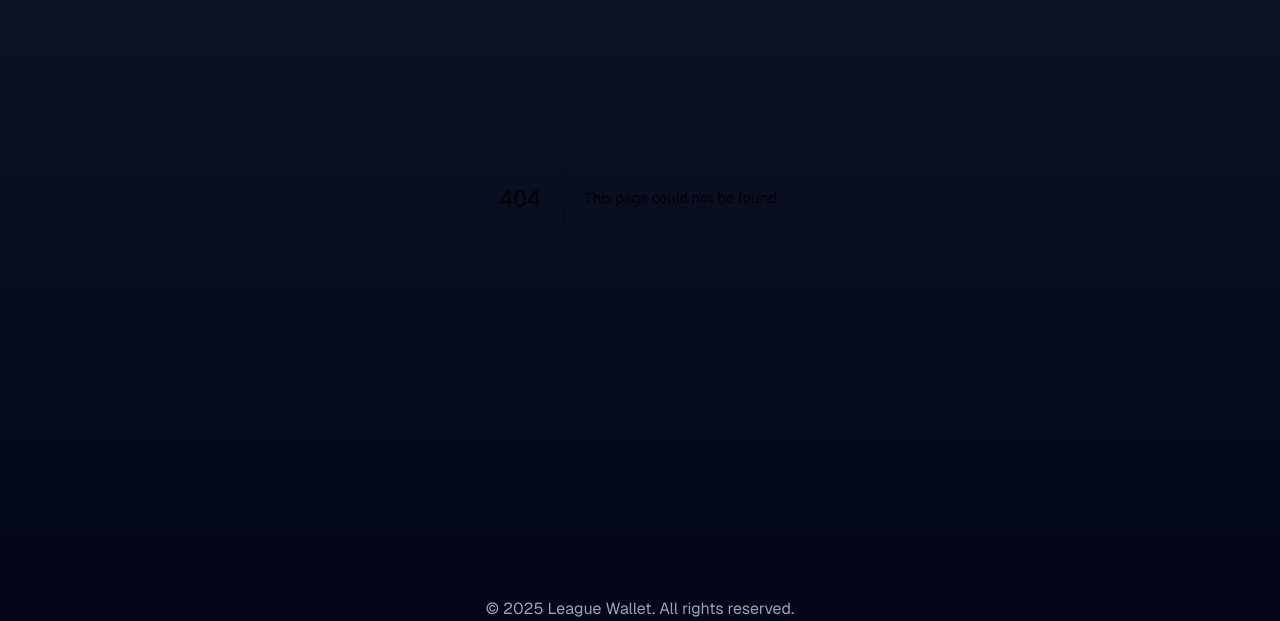
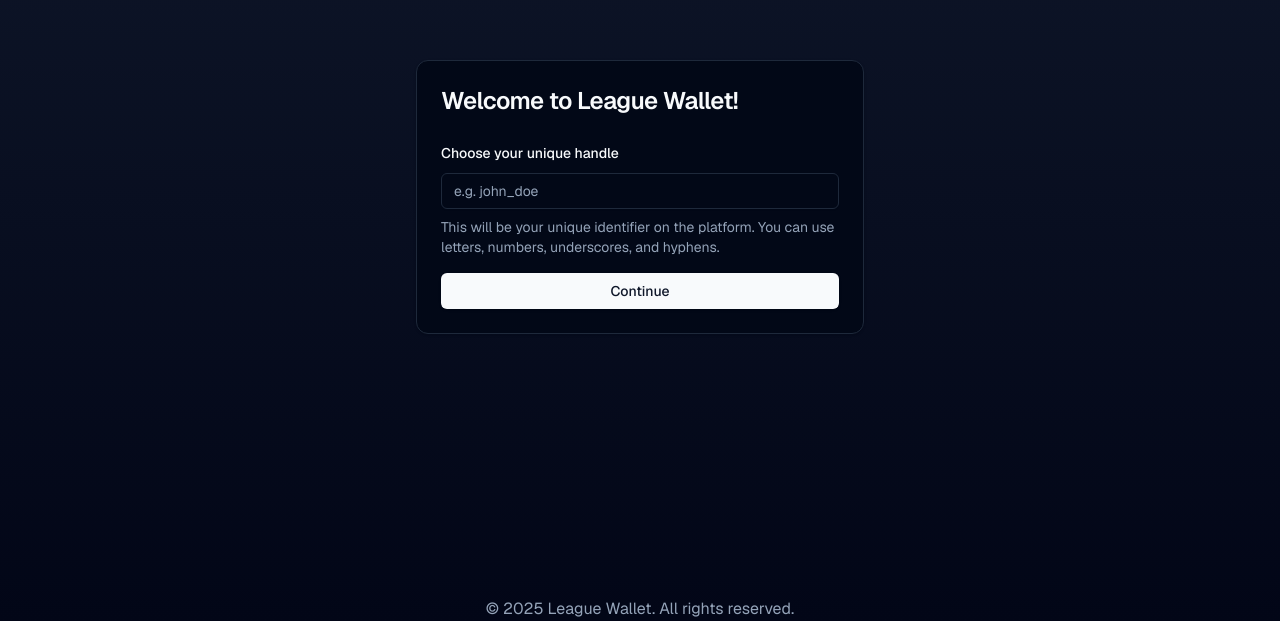
Before and after one commit to ObscureBrandon/gdsc-hackathon, a Next.js app: page /onboarding in a window 1280 px wide. Before the commit this address had no page. Shown: the part 203-824 px from the top of the page. Built offline with nearby package versions, Linux system fonts and the light colour scheme; no server answers.

Commit message:
Onboarding page

```diff
--- /dev/null
+++ b/src/app/(protected)/onboarding/page.tsx
@@ -0,0 +1,103 @@
+"use client";
+
+import { useSession } from "next-auth/react";
+import { useRouter } from "next/navigation";
+import { useState } from "react";
+import { toast } from "sonner";
+import { z } from "zod";
+import { Button } from "~/components/ui/button";
+import { Card, CardContent, CardHeader, CardTitle } from "~/components/ui/card";
+import { Input } from "~/components/ui/input";
+import { Label } from "~/components/ui/label";
+
+const handleSchema = z
+  .string()
+  .min(3, "Handle must be at least 3 characters")
+  .max(20, "Handle must be less than 20 characters")
+  .regex(
+    /^[a-zA-Z0-9_-]+$/,
+    "Handle can only contain letters, numbers, - and _",
+  );
+
+export default function OnboardingPage() {
+  const router = useRouter();
+  const { data: session, update: updateSession } = useSession();
+  const [handle, setHandle] = useState("");
+  const [isLoading, setIsLoading] = useState(false);
+  const [error, setError] = useState<string | null>(null);
+
+  const handleSubmit = async (e: React.FormEvent) => {
+    e.preventDefault();
+    setError(null);
+    setIsLoading(true);
+
+    try {
+      // Validate handle
+      handleSchema.parse(handle);
+
+      // Try to save the handle
+      const response = await fetch("/api/user/handle", {
+        method: "POST",
+        headers: { "Content-Type": "application/json" },
+        body: JSON.stringify({ handle }),
+      });
+
+      if (!response.ok) {
+        const data = await response.json();
+        throw new Error(data.error || "Failed to save handle");
+      }
+
+      toast.success("Welcome aboard!", {
+        description: "Your handle has been set successfully.",
+      });
+
+      // Update the session to include the new handle
+      await updateSession();
+
+      // Redirect to dashboard
+      router.push("/dashboard");
+    } catch (err) {
+      if (err instanceof z.ZodError) {
+        setError(err.errors[0]?.message || "An unexpected error occurred");
+      } else if (err instanceof Error) {
+        setError(err.message);
+      } else {
+        setError("An unexpected error occurred");
+      }
+    } finally {
+      setIsLoading(false);
+    }
+  };
+
+  return (
+    <div className="container flex h-screen items-center justify-center">
+      <Card className="w-full max-w-md">
+        <CardHeader>
+          <CardTitle className="text-2xl">Welcome to League Wallet!</CardTitle>
+        </CardHeader>
+        <CardContent>
+          <form onSubmit={handleSubmit} className="space-y-4">
+            <div className="space-y-2">
+              <Label htmlFor="handle">Choose your unique handle</Label>
+              <Input
+                id="handle"
+                placeholder="e.g. john_doe"
+                value={handle}
+                onChange={(e) => setHandle(e.target.value)}
+                disabled={isLoading}
+              />
+              {error && <p className="text-sm text-destructive">{error}</p>}
+              <p className="text-sm text-muted-foreground">
+                This will be your unique identifier on the platform. You can use
+                letters, numbers, underscores, and hyphens.
+              </p>
+            </div>
+            <Button type="submit" className="w-full" disabled={isLoading}>
+              {isLoading ? "Saving..." : "Continue"}
+            </Button>
+          </form>
+        </CardContent>
+      </Card>
+    </div>
+  );
+}
--- /dev/null
+++ b/src/app/api/user/handle/route.ts
@@ -0,0 +1,53 @@
+import { eq } from "drizzle-orm";
+import { z } from "zod";
+import { auth } from "~/server/auth";
+import { db } from "~/server/db";
+import { users } from "~/server/db/schema";
+
+const handleSchema = z
+  .string()
+  .min(3, "Handle must be at least 3 characters")
+  .max(20, "Handle must be less than 20 characters")
+  .regex(
+    /^[a-zA-Z0-9_-]+$/,
+    "Handle can only contain letters, numbers, - and _",
+  );
+
+export async function POST(req: Request) {
+  try {
+    const session = await auth();
+    if (!session?.user?.id) {
+      return Response.json({ error: "Unauthorized" }, { status: 401 });
+    }
+
+    const { handle } = await req.json();
+
+    // Validate handle
+    handleSchema.parse(handle);
+
+    // Check if handle is already taken
+    const existingUser = await db.query.users.findFirst({
+      where: eq(users.handle, handle),
+    });
+
+    if (existingUser) {
+      return Response.json(
+        { error: "This handle is already taken" },
+        { status: 400 },
+      );
+    }
+
+    // Update user with new handle
+    await db.update(users).set({ handle }).where(eq(users.id, session.user.id));
+
+    return Response.json({ success: true });
+  } catch (error) {
+    if (error instanceof z.ZodError) {
+      return Response.json(
+        { error: error.errors[0]?.message || "Invalid handle" },
+        { status: 400 },
+      );
+    }
+    return Response.json({ error: "Failed to update handle" }, { status: 500 });
+  }
+}
--- a/src/app/layout.tsx
+++ b/src/app/layout.tsx
@@ -3,6 +3,7 @@
 import { GeistSans } from "geist/font/sans";
 import { type Metadata } from "next";
 import { SessionProvider } from "next-auth/react";
+import { Toaster } from "~/components/ui/sonner";
 
 export const metadata: Metadata = {
   title: "League Wallet",
@@ -30,6 +31,7 @@
                 </p>
               </footer>
             </main>
+            <Toaster />
           </div>
         </body>
       </html>
--- /dev/null
+++ b/src/components/ui/sonner.tsx
@@ -0,0 +1,31 @@
+"use client"
+
+import { useTheme } from "next-themes"
+import { Toaster as Sonner } from "sonner"
+
+type ToasterProps = React.ComponentProps<typeof Sonner>
+
+const Toaster = ({ ...props }: ToasterProps) => {
+  const { theme = "system" } = useTheme()
+
+  return (
+    <Sonner
+      theme={theme as ToasterProps["theme"]}
+      className="toaster group"
+      toastOptions={{
+        classNames: {
+          toast:
+            "group toast group-[.toaster]:bg-background group-[.toaster]:text-foreground group-[.toaster]:border-border group-[.toaster]:shadow-lg",
+          description: "group-[.toast]:text-muted-foreground",
+          actionButton:
+            "group-[.toast]:bg-primary group-[.toast]:text-primary-foreground",
+          cancelButton:
+            "group-[.toast]:bg-muted group-[.toast]:text-muted-foreground",
+        },
+      }}
+      {...props}
+    />
+  )
+}
+
+export { Toaster }
--- a/src/server/auth/config.ts
+++ b/src/server/auth/config.ts
@@ -2,8 +2,8 @@
 import { type DefaultSession, type NextAuthConfig } from "next-auth";
 import GoogleProvider from "next-auth/providers/google";
 
+import { env } from "~/env";
 import { db } from "~/server/db/index";
-import { env } from "~/env";
 import {
   accounts,
   sessions,
@@ -38,6 +38,9 @@
  * @see https://next-auth.js.org/configuration/options
  */
 export const authConfig = {
+  pages: {
+    newUser: "/onboarding",
+  },
   providers: [
     GoogleProvider({
       clientId: env.GOOGLE_CLIENT_ID,
--- a/src/server/db/schema.ts
+++ b/src/server/db/schema.ts
@@ -22,7 +22,7 @@
     .primaryKey()
     .$defaultFn(() => crypto.randomUUID()),
   name: varchar("name", { length: 255 }),
-  handle: varchar("handle", { length: 255 }).notNull().unique(),
+  handle: varchar("handle", { length: 255 }).unique(),
   email: varchar("email", { length: 255 }).notNull(),
   emailVerified: timestamp("email_verified", {
     mode: "date",
```
